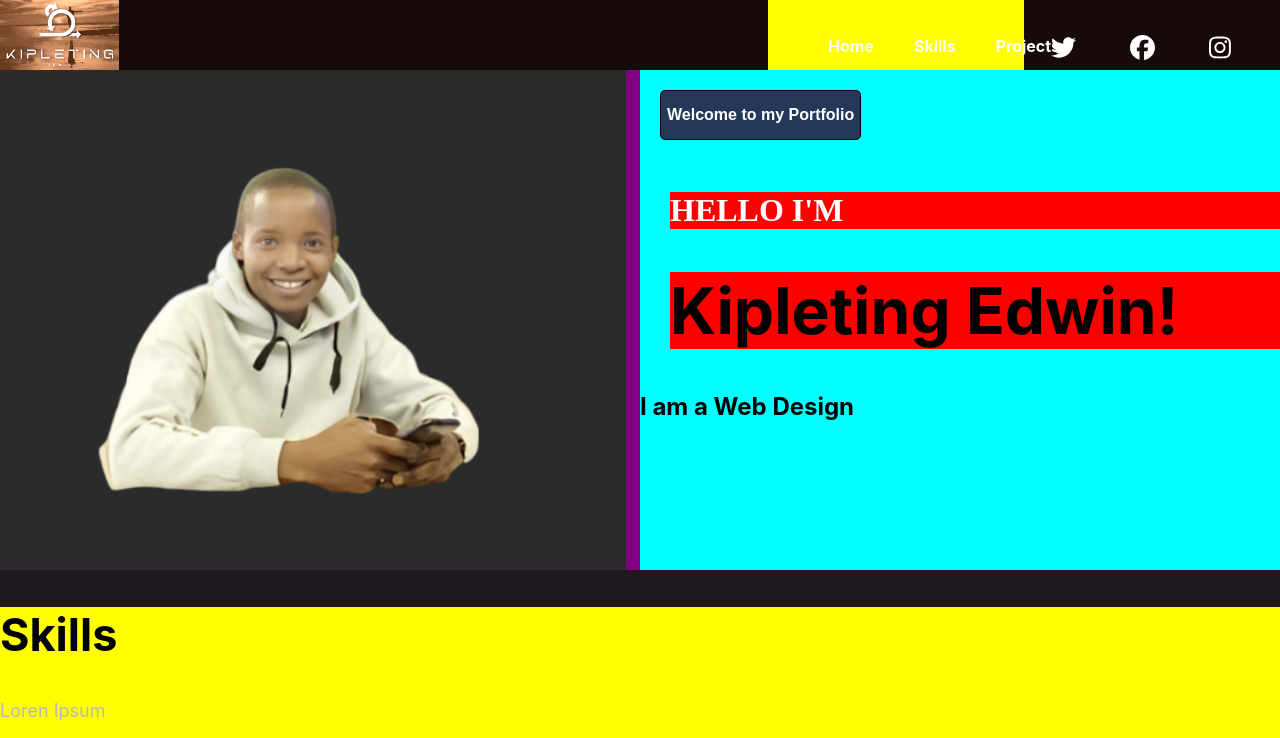
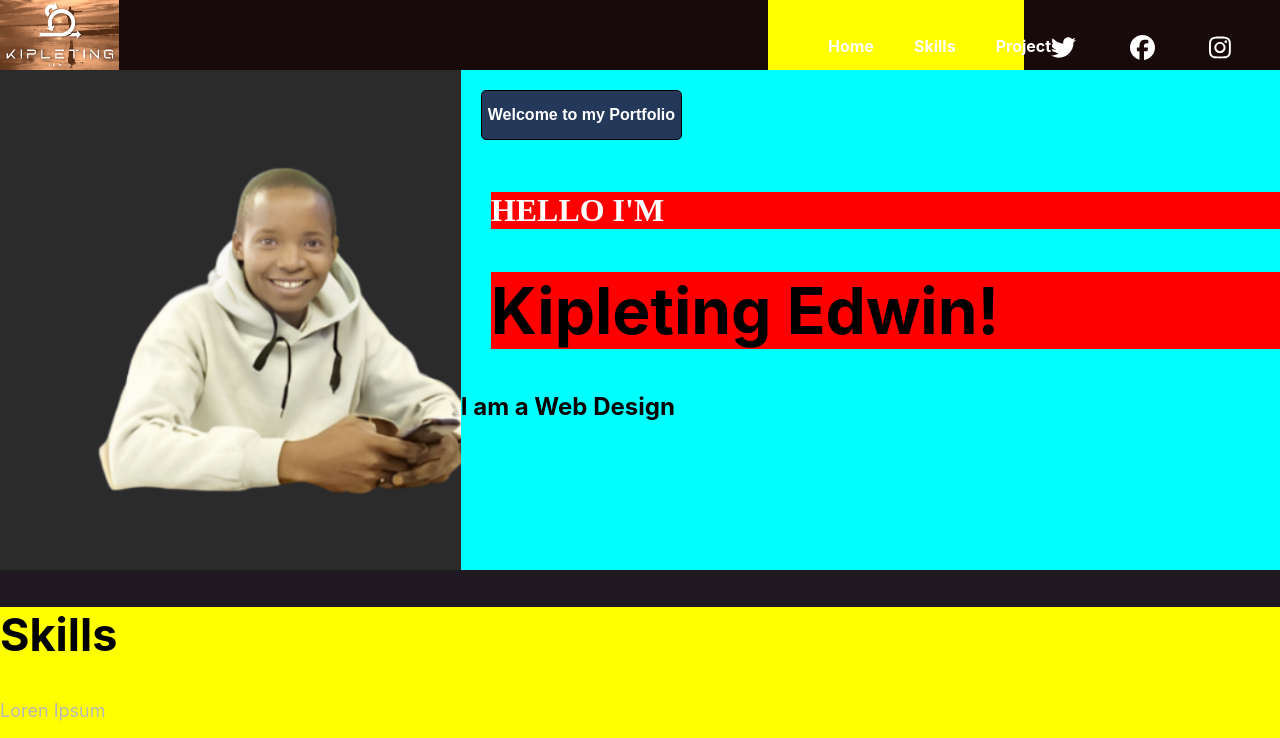
Before and after one commit to KipletingEdwin/my-portfolio, a React app: page / in a window 1280 px wide. Shown: the top 738 px of the page. Built offline with nearby package versions, Linux system fonts and the light colour scheme; a web font is replaced by a local one.

Commit message:
style the prifile picture part

```diff
--- a/src/App.css
+++ b/src/App.css
@@ -115,7 +115,7 @@
 
 .my-picture {
   background-color: purple;
-  width: 50%;
+  width: 36%;
 }
 
 .my-picture img{
@@ -125,7 +125,7 @@
 
 .my-introduction {
   background-color: aqua;
-  width: 50%;
+  width: 65%;
 }
 
 .my-introduction h3{
```
